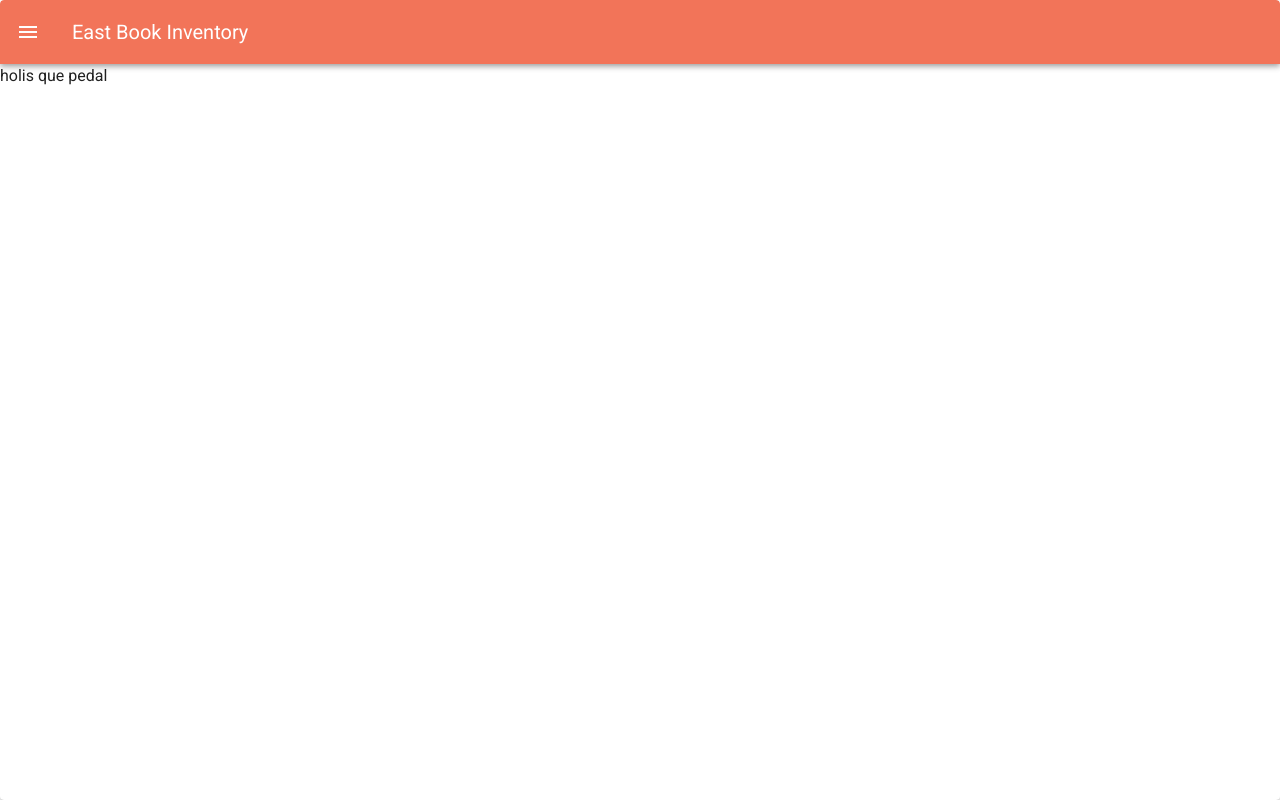
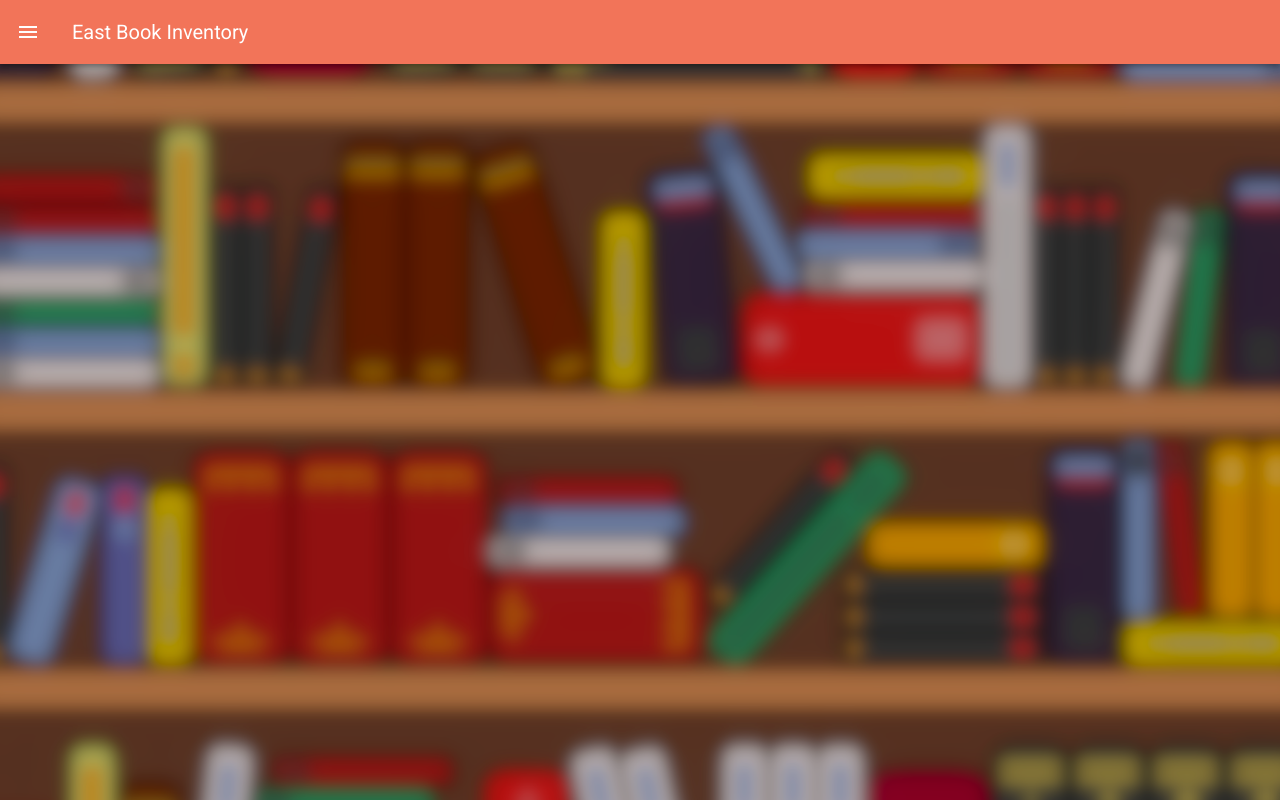
Before and after one commit to johanromero5879/ebi-frontend, a Vue app: page /home in a window 1280 px wide. Built offline with nearby package versions, Linux system fonts and the light colour scheme.

Commit message:
Actualizacion Home

```diff
--- a/src/views/Home.vue
+++ b/src/views/Home.vue
@@ -1,12 +1,11 @@
 <template>
   <div>
     <body>
-      <div>
-      <v-card class="mx-auto overflow-hidden"
-    height="800"
-
-  >
-    <v-app-bar
+      <div class="contenedorHome">
+        <v-form class="formHome">
+          <div align="center">
+           <div>
+             <v-app-bar
       color=#f27459
       dark
     >
@@ -44,18 +43,42 @@
         </v-list-item-group>
       </v-list>
     </v-navigation-drawer>
-      <div>
-    holis que pedal
-  </div>
-  </v-card>
-  </div>
 
+            </div>
+            <br>
+          </div>
 
+        </v-form>
+      </div>
     </body>
   </div>
 </template>
+<style>
 
-<style>
+.formHome {
+  border: white;
+  opacity: 1 !important;
+  width: 1500px;
+  height: 800px;
+  padding: 0px;
+}
+
+.contenedorHome {
+  min-height: 100vh;
+  box-sizing: border-box;
+  background: url("~@/assets/img/loginbg.png");
+  background-size: cover;
+  background-position: top;
+  display: flex;
+  justify-content: top;
+  align-items: top;
+}
+
+@media screen and (max-width: 500px) {
+  .form{
+    padding: 16px;
+  }
+}
 
 </style>
 
```
